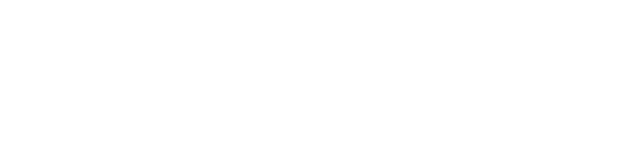
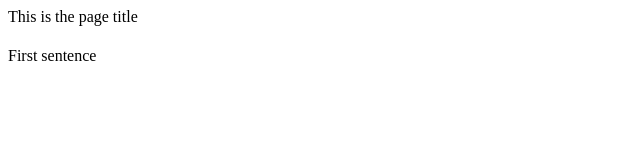
Before and after one commit to rovip2/sample2.respository, a plain HTML site: page index.html in a window 1280 px wide. Shown: the whole page, without its empty margins (0-640 px from the left). Drawn offline with Linux system fonts and the light colour scheme.

Commit message:
index.html

```diff
--- a/index.html
+++ b/index.html
@@ -6,6 +6,6 @@
   <title>Document</title>
 </head>
 <body>
-
-</body>
+</body>This is the page title</html><h1>
+</h1>First sentence</html></h1>
 </html>
```
